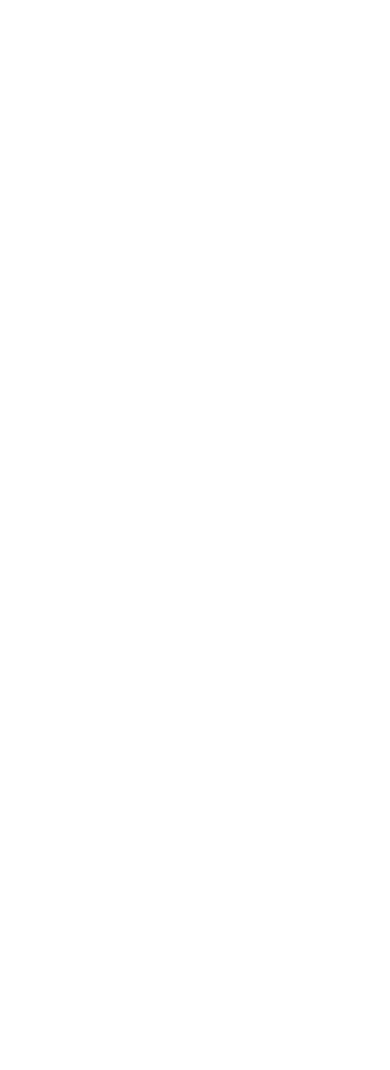
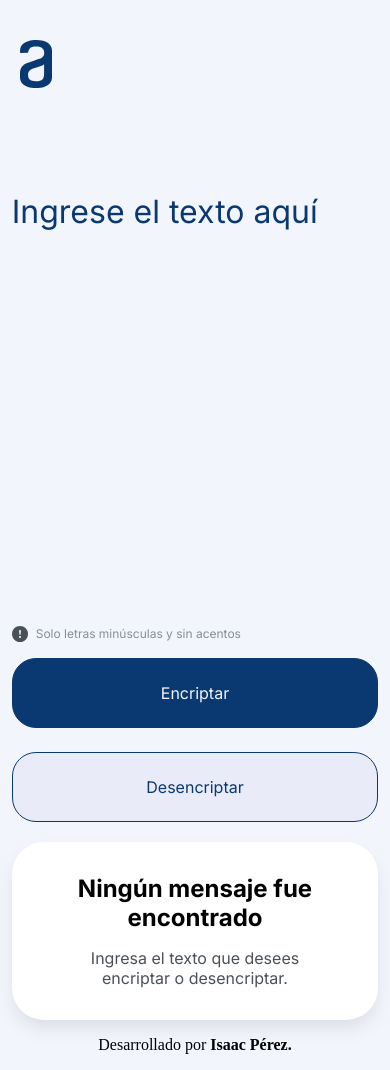
Before and after one commit to isaacpzbarrios/encriptador-desencriptador-texto, a plain HTML site: page index.html in a window 390 px wide. Before the commit the page ends 844 px from the top, so only its background shows below. Drawn offline with Linux system fonts and the light colour scheme.

Commit message:
Commit final del challange

```diff
--- a/index.html
+++ b/index.html
@@ -1,14 +1,55 @@
 <!DOCTYPE html>
-<html lang="en">
+<html lang="es">
+
 <head>
     <meta charset="UTF-8">
     <meta name="viewport" content="width=device-width, initial-scale=1.0">
     <title>Document</title>
-    <link rel="stylesheet" href="./css/global-style.css">
+    <link rel="stylesheet" href="./styles/index.css">
 </head>
+
 <body>
+    <div class="body__container">
+        <header class="header__container">
+            <img class="header__logo" src="./assets/logo-alura.svg" alt="Logo ArulaLatam">
+        </header>
 
+        <main class="container__main">
+            <section class="encryptor__container">
+                <textarea class="encryptor__textarea" name="" id="textarea_encryptor"
+                    placeholder="Ingrese el texto aquí" onresize="none"></textarea>
 
-    <script src="./js/encriptador.js"></script>
+                <p class="encryptor__exclamation"><img src="./assets/exclamation-mark.svg"
+                        alt="Signo de exclamación">Solo
+                    letras minúsculas y sin acentos</p>
+
+                <div class="encryptor__container__btn">
+                    <button class="encryptor__btn__encrypt btn" id="btn_encrypt">Encriptar</button>
+                    <button class="encryptor__btn__decrypt btn" id="btn_decrypt">Desencriptar</button>
+                </div>
+            </section>
+
+            <section class="decryptor__container">
+                <div class="decryptor__container__box">
+                    <img src="./assets/person-section.svg" alt="Muñeco">
+                    <h3 class="decryptor__title">Ningún mensaje fue encontrado</h3>
+                    <p class="decryptor__p">Ingresa el texto que desees encriptar o desencriptar.</p>
+                </div>
+
+                <div class="decryptor__container__msg">
+                    <p class="decryptor__msg" id="txt_decryptor">Ingresa el texto que desees encriptar o desencriptar.
+                    </p>
+
+                    <button class="decryptor__btn__copy btn" id="btn_copy">Copiar</button>
+                </div>
+            </section>
+        </main>
+
+        <footer class="footer__container">
+            <p class="footer__text">Desarrollado por <strong>Isaac Pérez.</strong></p>
+        </footer>
+    </div>
+    <script type="module" src="./js/index.js"></script>
 </body>
+
 </html>
--- /dev/null
+++ b/js/decryptor.js
@@ -0,0 +1,16 @@
+// Definimos las reglas de encriptación
+const rules = {
+  l4a: "a",
+  p7a: "e",
+  ns1t: "i",
+  w6l: "o",
+  l1: "u",
+};
+
+export function decrypt(text) {
+  let decryptedText = text.toLowerCase();
+  Object.entries(rules).forEach(([encrypted, decrypted]) => {
+    decryptedText = decryptedText.split(encrypted).join(decrypted);
+  });
+  return decryptedText;
+}
--- /dev/null
+++ b/js/encryptor.js
@@ -0,0 +1,18 @@
+// Definimos las reglas de encriptación
+const rules = {
+  a: "l4a",
+  e: "p7a",
+  i: "ns1t",
+  o: "w6l",
+  u: "l1",
+};
+
+export function encrypt(text) {
+  return text
+    .toLowerCase()
+    .split("")
+    .map((char) => {
+      return rules[char] || char;
+    })
+    .join("");
+}
--- /dev/null
+++ b/js/index.js
@@ -0,0 +1,64 @@
+import { encrypt } from "./encryptor.js";
+import { decrypt } from "./decryptor.js";
+
+// Función para manejar la encriptación
+function handleEncrypt() {
+  const input = document.getElementById("textarea_encryptor").value;
+  if (input.length !== 0) {
+    const output = encrypt(input);
+    document.getElementById("txt_decryptor").textContent = output;
+    showContentBox();
+  }else{
+    hiddenContentBox();
+  }
+}
+
+// Función para manejar la desencriptación
+function handleDecrypt() {
+  const input = document.getElementById("textarea_encryptor").value;
+  if (input.length !== 0) {
+    const output = decrypt(input);
+    document.getElementById("txt_decryptor").textContent = output;
+    showContentBox();
+  }else{
+    hiddenContentBox();
+  }
+}
+
+// Función para mostrar la encriptación
+function showContentBox() {
+  document.querySelector(".decryptor__container__box").style.display = "none";
+  document.querySelector(".decryptor__container__msg").style.display = "flex";
+}
+
+// Función para mostrar mensaje por defecto de entrada
+function hiddenContentBox() {
+  document.querySelector(".decryptor__container__box").style.display = "flex";
+  document.querySelector(".decryptor__container__msg").style.display = "none";
+}
+
+// Función para copiar en el portapapeles
+const copyContent = async () => {
+  const text = document.getElementById(
+    "txt_decryptor"
+  ).textContent;
+  console.log(text);
+  try {
+    await navigator.clipboard.writeText(text);
+  } catch (err) {
+    console.error("Error al copiar: ", err);
+  }
+};
+
+//precargar el DOM
+document.addEventListener("DOMContentLoaded", () => {
+  document
+    .getElementById("btn_encrypt")
+    .addEventListener("click", handleEncrypt);
+  document
+    .getElementById("btn_decrypt")
+    .addEventListener("click", handleDecrypt);
+  document
+    .getElementById("btn_copy")
+    .addEventListener("click", copyContent);
+});
--- /dev/null
+++ b/styles/global-style.css
@@ -0,0 +1,30 @@
+@import url('https://fonts.googleapis.com/css2?family=Bebas+Neue&family=Inter:wght@100..900&display=swap');
+
+:root {
+    --light-blue-100: #F3F5FC;
+    --light-blue-200: #EFF1FA;
+    --light-blue-300: #E9ECF8;
+    --light-blue-400: #AAB2D5;
+    --light-blue-500: #757FB2;
+    --dark-blue-100: #609ED4;
+    --dark-blue-200: #356EA9;
+    --dark-blue-300: #0A3871;
+    --dark-blue-400: #072B61;
+    --dark-blue-500: #052051;
+    --gray-100: #CED4DA;
+    --gray-200: #ADB5BD;
+    --gray-300: #868E96;
+    --gray-400: #495057;
+    --gray-500: #343A40;
+}
+
+*{
+    margin: 0;
+    padding: 0;
+    box-sizing: border-box  ;
+}
+
+
+body {
+    background-color: var(--light-blue-100);
+}
--- /dev/null
+++ b/styles/index.css
@@ -0,0 +1,240 @@
+@import url('./global-style.css');
+
+.body__container {
+    display: flex;
+    flex-direction: column;
+    min-height: 100vh;
+}
+
+.header__container {
+    display: flex;
+    justify-content: flex-start;
+}
+
+.header__logo {
+    padding-top: 40px;
+    padding-left: 5%;
+}
+
+.container__main {
+    display: flex;
+    align-items: center;
+    justify-content: flex-end;
+    margin-right: 3%;
+    margin-bottom: 80px;
+    height: 80vh;
+    gap: 40px;
+}
+
+.encryptor__container {
+    padding-top: 168px;
+    display: flex;
+    flex-direction: column;
+    justify-content: space-between;
+    height: 90vh;
+    width: 50%;
+}
+
+.encryptor__textarea {
+    background-color: transparent;
+    color: var(--dark-blue-300);
+    border: none;
+    resize: none;
+    outline: none !important;
+    overflow-y: auto;
+
+    font-family: 'Inter', sans-serif;
+    font-weight: 400;
+    font-size: 32px;
+    line-height: 48px;
+
+    height: 100%;
+    width: 100%;
+    min-height: 50vh;
+}
+
+.encryptor__textarea::placeholder {
+    color: var(--dark-blue-300);
+}
+
+.encryptor__exclamation {
+    display: flex;
+    flex-direction: row;
+    gap: 8px;
+    margin: 16px 0px 16px 0px;
+
+    font-family: 'Inter', sans-serif;
+    font-weight: 400;
+    font-size: 12px;
+    color: var(--gray-300);
+}
+
+.encryptor__container__btn {
+    display: flex;
+    flex-direction: row;
+    justify-content: flex-start;
+    gap: 24px;
+}
+
+.btn {
+    padding: 24px;
+    width: 328px;
+    border-radius: 24px;
+    text-align: center;
+    font-family: 'Inter', sans-serif;
+    font-weight: 400;
+    font-size: 16px;
+    cursor: pointer;
+    transition: transform 0.3s ease;
+}
+
+.btn:hover {
+    transform: scale(1.05);
+}
+
+.btn:active {
+    transform: scale(0.95);
+}
+
+.encryptor__btn__encrypt {
+    background-color: var(--dark-blue-300);
+    border: 1px solid var(--dark-blue-300);
+    color: var(--light-blue-100);
+}
+
+.encryptor__btn__encrypt:hover {
+    background-color: var(--dark-blue-500);
+}
+
+.encryptor__btn__decrypt {
+    background-color: var(--light-blue-300);
+    border: 1px solid var(--dark-blue-300);
+    color: var(--dark-blue-300);
+}
+
+.encryptor__btn__decrypt:hover {
+    background-color: var(--light-blue-400);
+}
+
+.decryptor__container {
+    background-color: white;
+    border-radius: 32px;
+    height: 90vh;
+    width: 40%;
+    display: flex;
+    justify-content: center;
+    box-sizing: border-box;
+    box-shadow: 0px 10px 20px -3px rgba(0, 0, 0, 0.1);
+
+}
+
+.decryptor__container__box {
+    display: flex;
+    flex-direction: column;
+    justify-content: center;
+    width: 80%;
+    gap: 16px;
+
+}
+
+.decryptor__title,
+.decryptor__p {
+    font-family: 'Inter', sans-serif;
+    text-align: center;
+}
+
+.decryptor__title {
+    font-weight: 700;
+    font-size: 24px;
+}
+
+.decryptor__p {
+    font-weight: 400;
+    font-size: 16px;
+    color: var(--gray-400);
+}
+
+.decryptor__container__msg {
+    display: flex;
+    flex-direction: column;
+    justify-content: space-between;
+    width: 80%;
+    display: none;
+}
+
+.decryptor__msg {
+    font-family: 'Inter', sans-serif;
+    font-weight: 400;
+    font-size: 24px;
+    line-height: 36px;
+    margin: 8% 0% 8% 0%;
+
+    overflow-y: auto;
+}
+
+.decryptor__btn__copy {
+    width: 100%;
+    margin-bottom: 8%;
+    border: 1px solid var(--dark-blue-300);
+    color: var(--dark-blue-300);
+    background-color: transparent;
+}
+
+.footer__container {
+    display: flex;
+    align-items: center;
+    justify-content: center;
+    padding: 16px;
+}
+
+@media (max-width: 768px) {
+    .container__main {
+        flex-direction: column;
+        justify-content: flex-start;
+        height: 90vh;
+        margin-left: 3%;
+        margin-right: 3%;
+        margin-bottom: 0px;
+        gap: 20px;
+    }
+
+    .encryptor__container {
+        padding-top: 100px;
+        height: auto;
+        width: 100%;
+        justify-content: space-between;
+    }
+
+    .encryptor__container__btn {
+        justify-content: space-between;
+    }
+
+    .decryptor__container {
+        height: auto;
+        width: 100%;
+        padding: 32px;
+    }
+
+
+    .decryptor__container__box img {
+        display: none;
+    }
+
+    .btn {
+        width: 100%;
+        max-width: none;
+    }
+
+    .decryptor__btn__copy {
+        margin-bottom: 0;
+    }
+}
+
+@media (max-width: 414px) {
+    .container__main{
+        flex: 1;
+    }
+    .encryptor__container__btn {
+        flex-direction: column;
+    }
+}
```
Also changed, not shown: assets/exclamation-mark.svg (added), assets/logo-alura.svg (added), assets/person-section.svg (added), css/global-style.css (deleted), js/encriptador.js (deleted).
